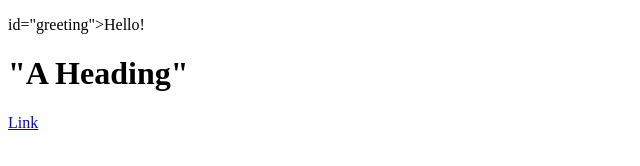
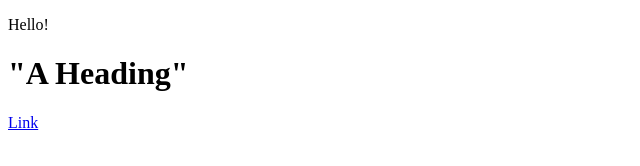
Before and after one commit to J0j0-4951/DOM_Practice, a plain HTML site: page index.html in a window 1280 px wide. Shown: the whole page, without its empty margins (0-640 px from the left). Drawn offline with Linux system fonts and the light colour scheme.

Commit message:
fixed syntax

```diff
--- a/index.html
+++ b/index.html
@@ -2,7 +2,7 @@
 <html>
     <head>
         <title>"My Title"</title>
-        <p> id="greeting">Hello!</p>
+        <p id="greeting">Hello!</p>
         <script src="script.js" defer></script>
     </head>
     <body>
```
